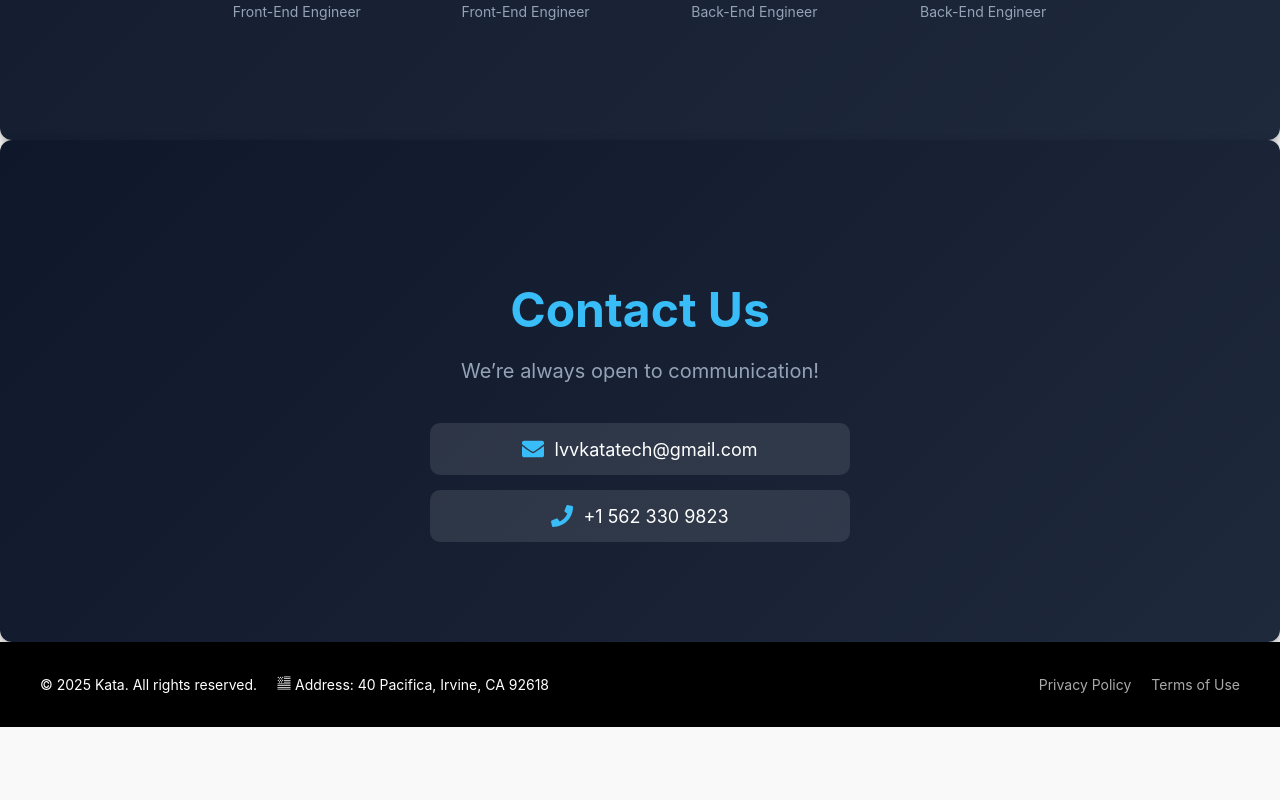
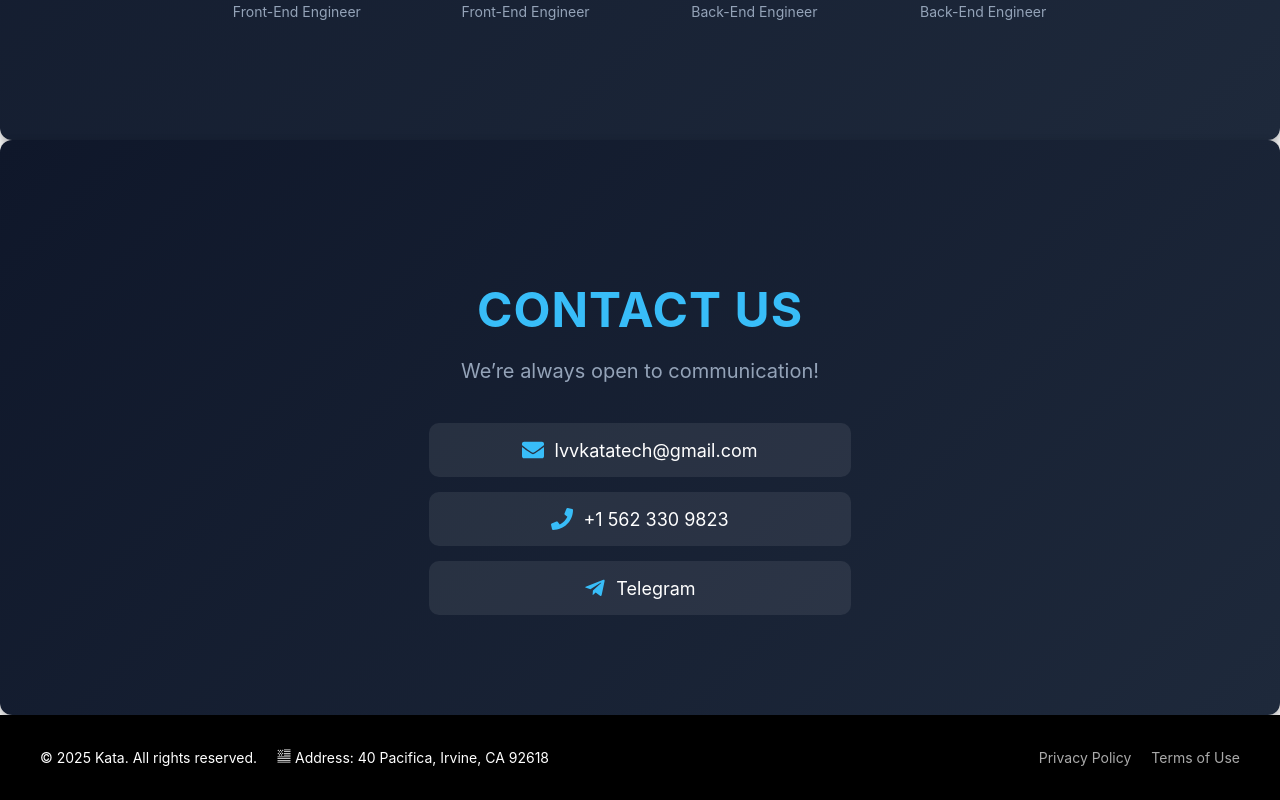
Before and after one commit to lvvNikolas/Kata, a Next.js app: page / in a window 1280 px wide. Shown: the part 5400-6200 px from the top of the page. Before the commit the page ends 6127 px from the top, so only its background shows below. Built offline with nearby package versions, Linux system fonts and the light colour scheme.

Commit message:
changed Contact section

```diff
--- a/src/app/components/Contact.js
+++ b/src/app/components/Contact.js
@@ -1,6 +1,6 @@
-// src/app/components/ContactSection.js
-import { FaEnvelope, FaPhone } from 'react-icons/fa'; // Импорт иконок
-import styles from '../styles/Contact.module.css'; // Импортируем стили для контактов
+import { FaEnvelope, FaPhone, FaTelegramPlane } from 'react-icons/fa';
+import styles from '../styles/Contact.module.css';
+
 export default function Contact() {
   return (
     <section id="contact" className={styles.contactSection}>
@@ -8,7 +8,7 @@ export default function Contact() {
         <h2>Contact Us</h2>
         <p>We’re always open to communication!</p>
         <div className={styles.contactInfo}>
-          <a href="mailto:contact@kata.com" className={styles.contactItem}>
+          <a href="mailto:lvvkatatech@gmail.com" className={styles.contactItem}>
             <FaEnvelope className={styles.contactIcon} />
             <span>lvvkatatech@gmail.com</span>
           </a>
@@ -16,6 +16,10 @@ export default function Contact() {
             <FaPhone className={styles.contactIcon} />
             <span>+1 562 330 9823</span>
           </a>
+          <a href="#" className={styles.contactItem}>
+            <FaTelegramPlane className={styles.contactIcon} />
+            <span>Telegram</span>
+          </a>
         </div>
       </div>
     </section>
--- a/src/app/styles/Contact.module.css
+++ b/src/app/styles/Contact.module.css
@@ -1,7 +1,6 @@
-/* Contact Section */
 /* Contact Section */
 .contactSection {
-  background: linear-gradient(135deg, #0f172a, #1e293b); /* Градиентный фон с современными оттенками */
+  background: linear-gradient(135deg, #0f172a, #1e293b);
   color: #fff;
   padding: 100px 20px;
   text-align: center;
@@ -17,13 +16,15 @@
 .contactWrapper h2 {
   font-size: 48px;
   margin-bottom: 15px;
-  color: #38bdf8; /* Яркий голубой акцент */
+  color: #38bdf8;
   font-weight: bold;
+  text-transform: uppercase;
+  letter-spacing: 1px;
 }
 
 .contactWrapper p {
   font-size: 20px;
-  color: #94a3b8; /* Светло-серый оттенок */
+  color: #94a3b8;
   margin-bottom: 40px;
 }
 
@@ -38,7 +39,7 @@
   font-size: 18px;
   color: #fff;
   text-decoration: none;
-  background: rgba(255, 255, 255, 0.1); /* Полупрозрачный фон */
+  background: rgba(255, 255, 255, 0.08);
   padding: 15px 20px;
   border-radius: 10px;
   width: 100%;
@@ -48,30 +49,23 @@
   align-items: center;
   gap: 10px;
   justify-content: center;
+  border: 1px solid transparent;
 }
 
 .contactItem:hover {
-  background: rgba(56, 189, 248, 0.2); /* Подсвечивание при наведении */
+  background: rgba(56, 189, 248, 0.15);
   color: #38bdf8;
+  border-color: #38bdf8;
 }
 
 .contactIcon {
   font-size: 22px;
   color: #38bdf8;
+  transition: color 0.3s ease;
 }
 
-/* Анимация появления */
-.contactSection {
-  opacity: 0;
-  transform: translateY(20px);
-  animation: fadeIn 1s forwards ease-out;
-}
-
-@keyframes fadeIn {
-  to {
-    opacity: 1;
-    transform: translateY(0);
-  }
+.contactItem:hover .contactIcon {
+  color: #1e90ff;
 }
 
 /* Privacy Policy Link */
@@ -88,3 +82,17 @@
 .privacyLink:hover {
   color: #1558b3;
 }
+
+/* Fade In Animation */
+.contactSection {
+  opacity: 0;
+  transform: translateY(20px);
+  animation: fadeIn 1s forwards ease-out;
+}
+
+@keyframes fadeIn {
+  to {
+    opacity: 1;
+    transform: translateY(0);
+  }
+}
```
